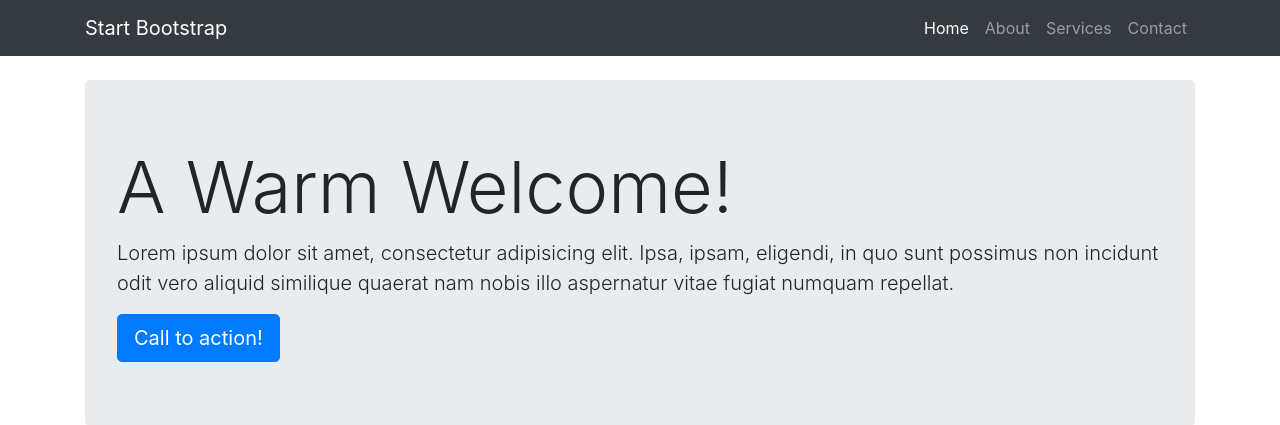
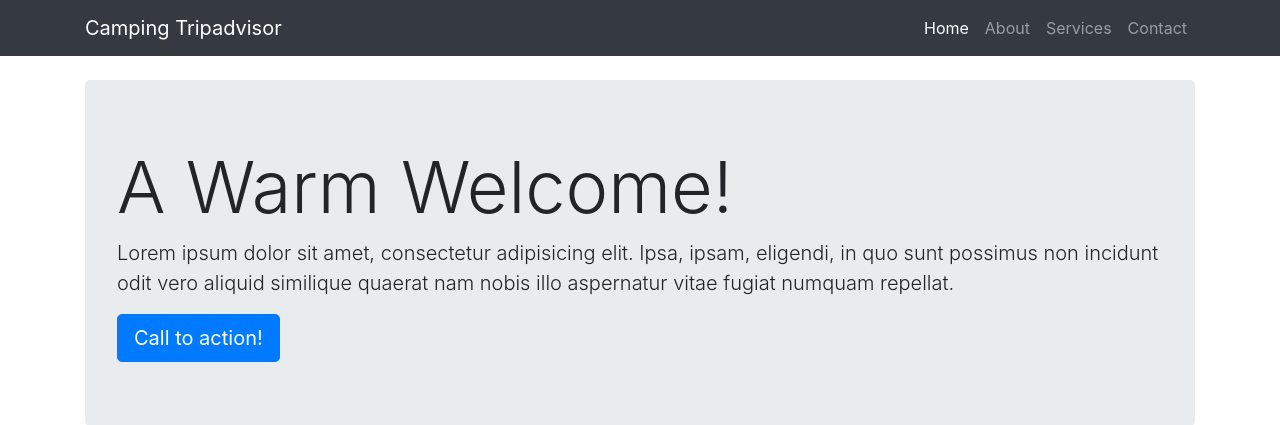
Before and after one commit to Densatho/Tripadvisor-de-Camping, a Flask app: page / in a window 1280 px wide. Shown: the top 425 px of the page. Run offline with Flask 2, Linux system fonts and the light colour scheme; some libraries are stand-ins or nearby versions.

Commit message:
ajustando template

```diff
--- a/templates/index.html
+++ b/templates/index.html
@@ -1,13 +1,13 @@
 <!DOCTYPE html>
-<html lang="en">
+<html lang="pt-BR">
     <head>
         <meta charset="utf-8" />
         <meta name="viewport" content="width=device-width, initial-scale=1, shrink-to-fit=no" />
         <meta name="description" content="" />
         <meta name="author" content="" />
-        <title>Heroic Features - Start Bootstrap Template</title>
+        <title>Camping Tripadvisor</title>
         <!-- Favicon-->
-        <link rel="icon" type="image/x-icon" href="assets/favicon.ico" />
+        <link rel="icon" type="image/x-icon" href="{{ url_for('static', filename='assets/favicon.icon') }}" />
         <!-- Core theme CSS (includes Bootstrap)-->
         <link href="{{ url_for('static', filename='css/styles.css') }}" rel="stylesheet" />
     </head>
@@ -15,7 +15,7 @@
         <!-- Navigation-->
         <nav class="navbar navbar-expand-lg navbar-dark bg-dark">
             <div class="container">
-                <a class="navbar-brand" href="#!">Start Bootstrap</a>
+                <a class="navbar-brand" href="#!">Camping Tripadvisor</a>
                 <button class="navbar-toggler" type="button" data-toggle="collapse" data-target="#navbarResponsive" aria-controls="navbarResponsive" aria-expanded="false" aria-label="Toggle navigation"><span class="navbar-toggler-icon"></span></button>
                 <div class="collapse navbar-collapse" id="navbarResponsive">
                     <ul class="navbar-nav ml-auto">
```
